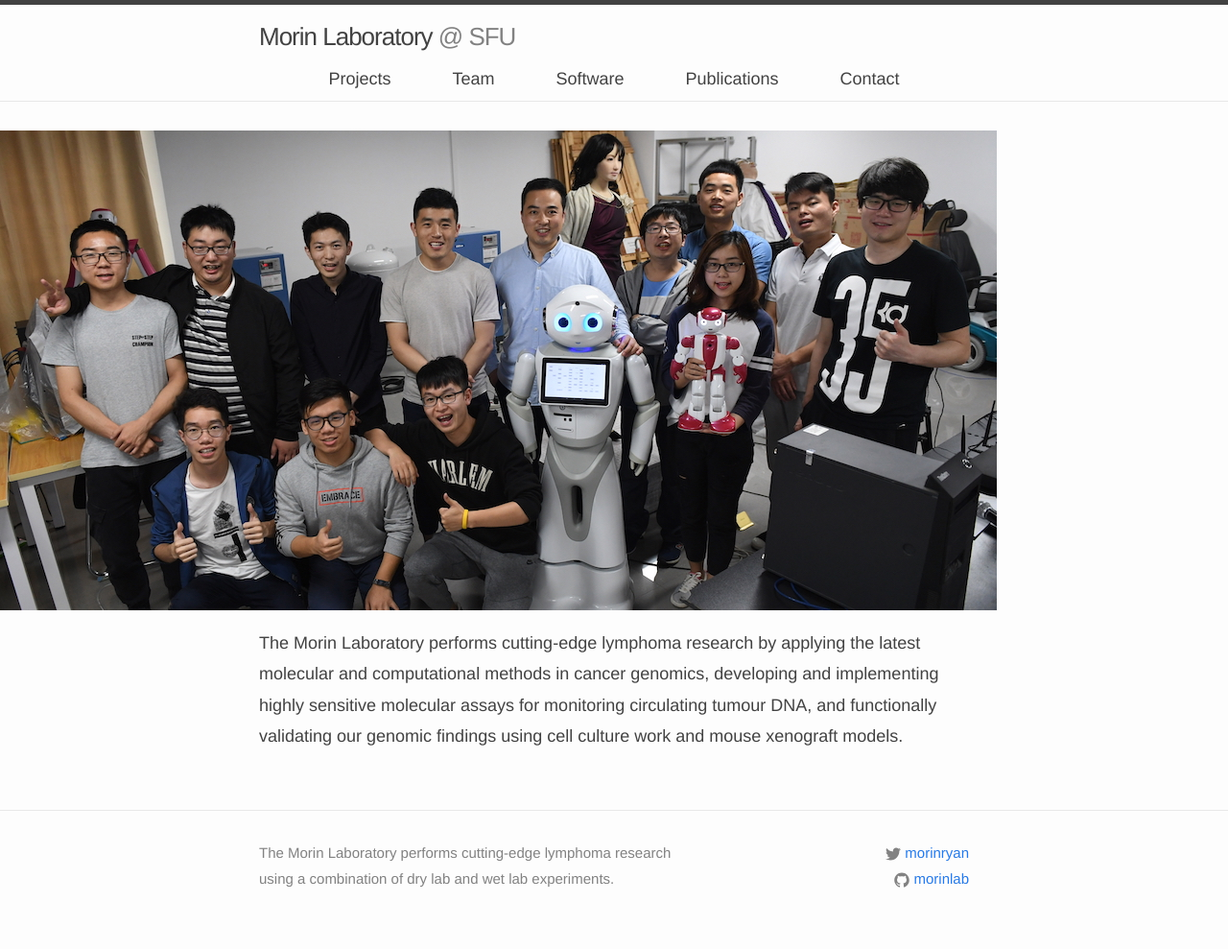
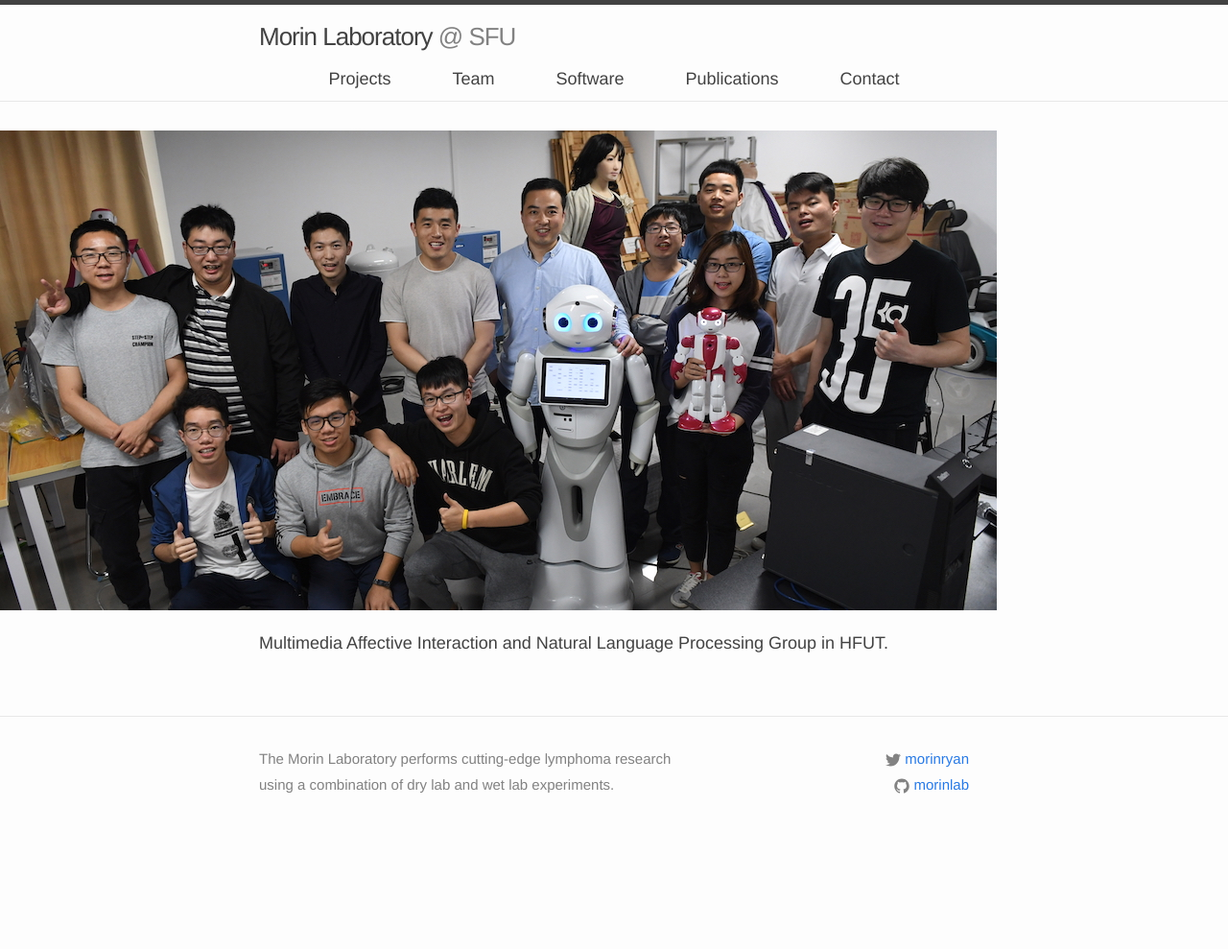
Before and after one commit to sxhfut/sxhfut.github.io, a Jekyll site: the page built from index.html, in a window 1280 px wide. Shown: the whole page at 96% size. Built offline with Jekyll 4.4.1, drawn with Linux system fonts in a browser that asks for light colours; nearby versions of some CDN libraries; after the commit the page ends 900 px from its top, so only the background shows below that.

Commit message:
Update index.html

```diff
--- a/index.html
+++ b/index.html
@@ -7,5 +7,5 @@ layout: default
 </div>
 
 <article class="post-content">
-    The Morin Laboratory performs cutting-edge lymphoma research by applying the latest molecular and computational methods in cancer genomics, developing and implementing highly sensitive molecular assays for monitoring circulating tumour DNA, and functionally validating our genomic findings using cell culture work and mouse xenograft models.
+    Multimedia Affective Interaction and Natural Language Processing Group in HFUT.
 </article>
```
